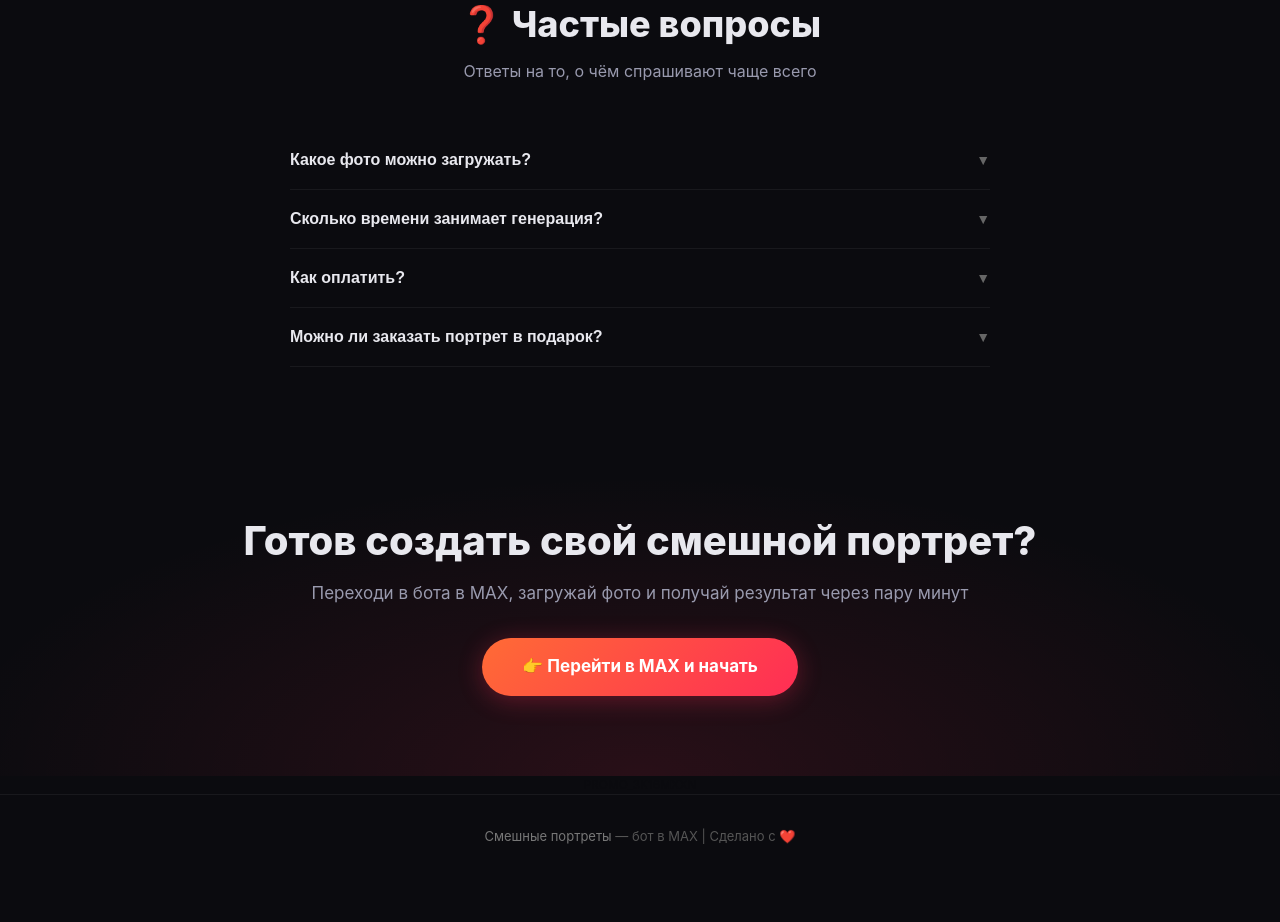
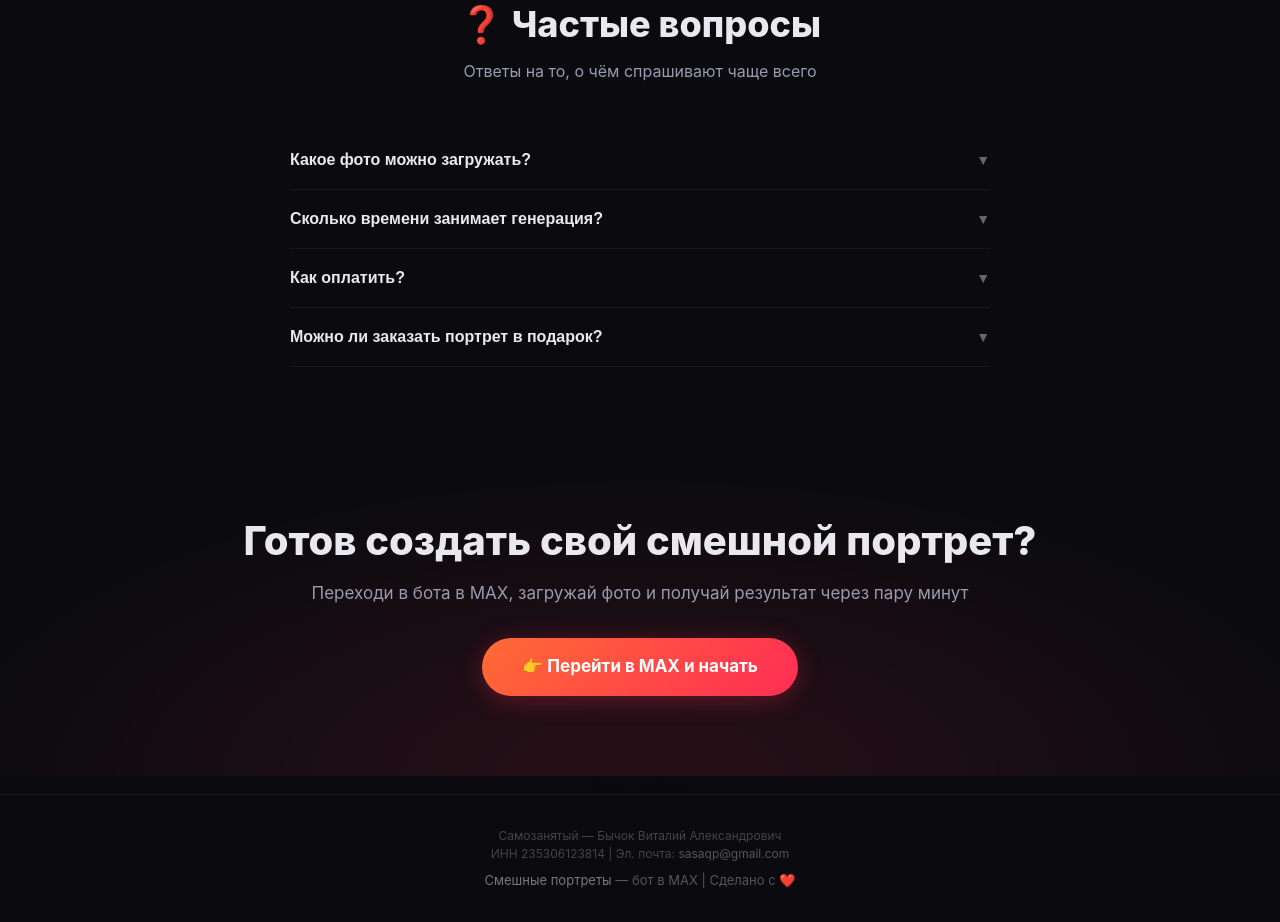
Before and after one commit to sasaqp/sasaqp.github.io, a plain HTML site: page index.html in a window 1280 px wide. Shown: the part 4899-5821 px from the top of the page. Before the commit the page ends 5777 px from the top, so only its background shows below. Drawn offline with Linux system fonts and the light colour scheme.

Commit message:
Add legal info block in footer

```diff
--- a/index.html
+++ b/index.html
@@ -758,6 +758,19 @@ h1, h2, h3 {
   color: #ff6b35;
 }
 
+.footer-legal {
+  font-size: 12px;
+  color: #444;
+  margin-bottom: 8px;
+  line-height: 1.5;
+}
+.footer-legal a {
+  color: #555;
+}
+.footer-legal a:hover {
+  color: #ff6b35;
+}
+
 /* ===== Animations ===== */
 .reveal {
   opacity: 0;
@@ -1145,6 +1158,10 @@ h1, h2, h3 {
 <!-- ===== Footer ===== -->
 <div style="color:#0b0b0f; font-size:12px; text-align:center; user-select:none; pointer-events:none" aria-hidden="true">PROMO_3K16MXXN</div>
 <footer class="footer">
+  <p class="footer-legal">
+    Самозанятый — Бычок Виталий Александрович<br>
+    ИНН 235306123814 | Эл. почта: <a href="mailto:sasaqp@gmail.com">sasaqp@gmail.com</a>
+  </p>
   <p><a href="https://max.ru/se13299668_1_bot" target="_blank">Смешные портреты</a> — бот в MAX | Сделано с ❤️</p>
 </footer>
 
```
